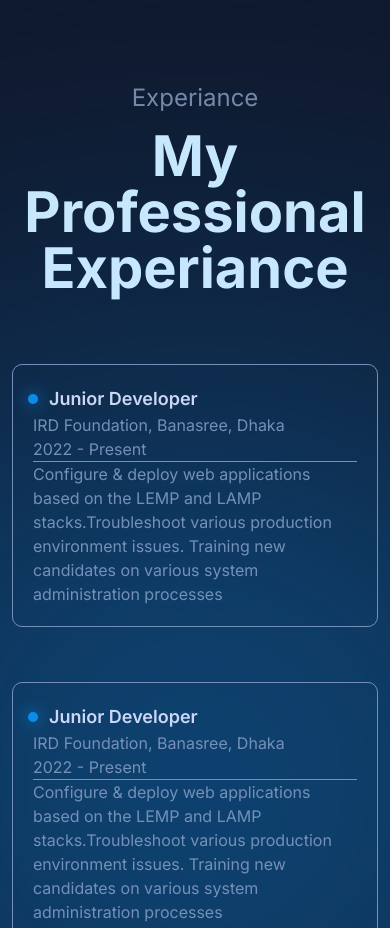
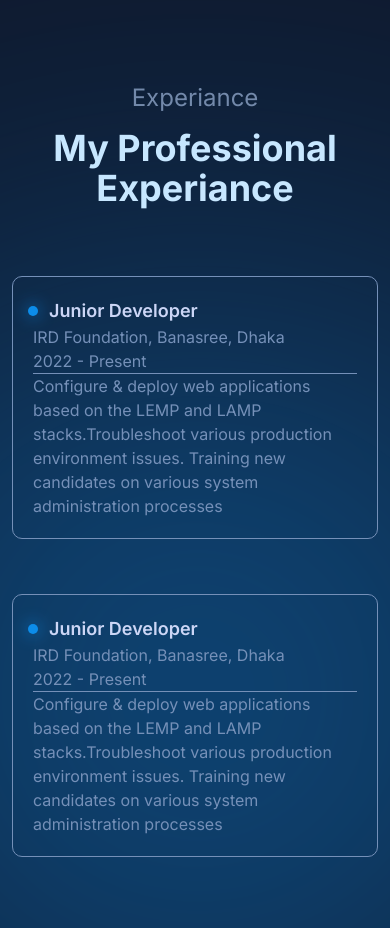
Before and after one commit to rayhanferdous/rayhanferdous, a Next.js app: page / in a window 390 px wide. Shown: the part 8300-9228 px from the top of the page. Built offline with nearby package versions, Linux system fonts and the light colour scheme.

Commit message:
Update Experiance.js

```diff
--- a/components/Layout/Index/Experiance.js
+++ b/components/Layout/Index/Experiance.js
@@ -8,7 +8,7 @@ function Experiance() {
       <div className="w-[1005px] flex flex-col gap-[68px]">
         <div className="text-center">
           <p className="text-secondery text-2xl mb-3.5">Experiance</p>
-          <h2 className="text-projectsTitle font-bold text-56">
+          <h2 className="text-projectsTitle font-bold text-4xl md:text-56">
             My Professional <br />
             Experiance
           </h2>
```
